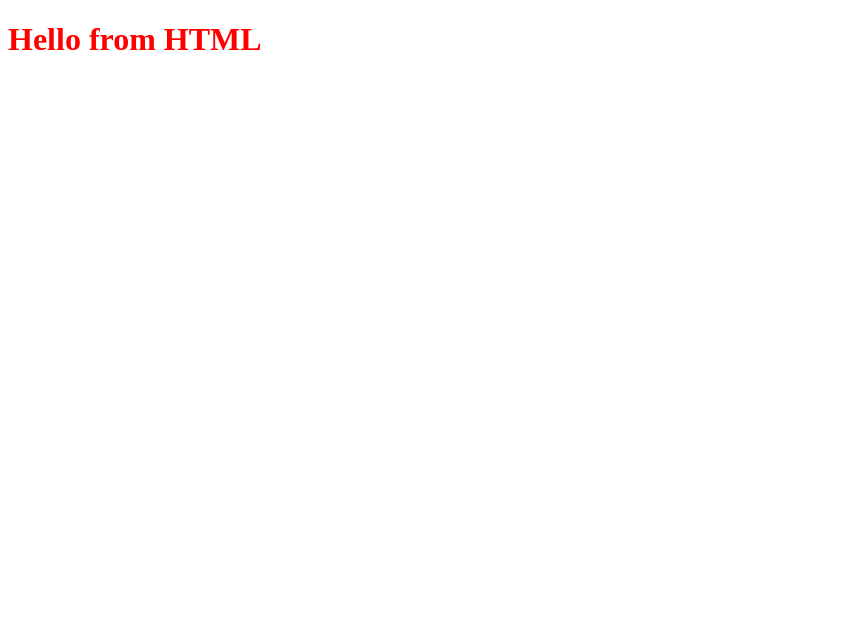
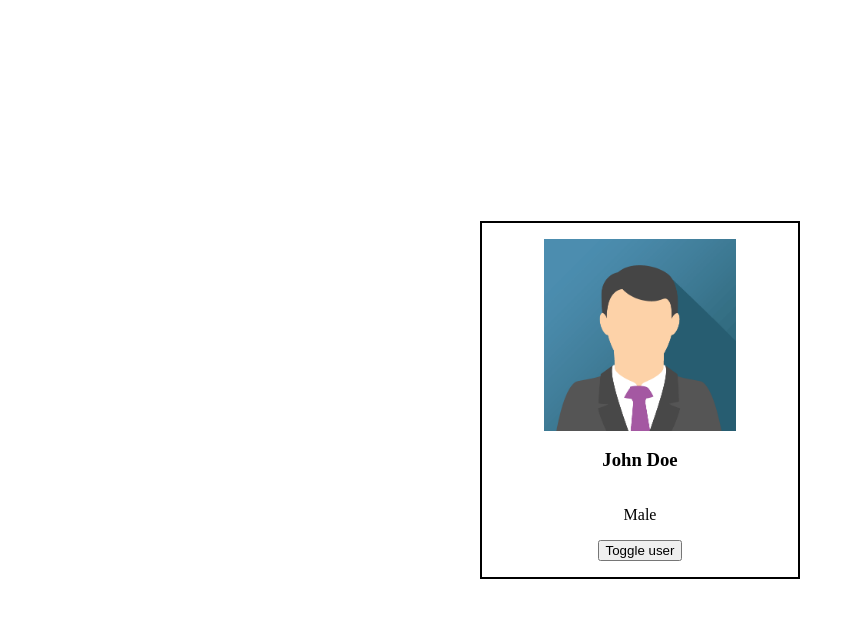
Before and after one commit to Mitansh-7/BI-Development-Workshop, a plain HTML site: page index.html in a window 1280 px wide. Shown: the whole page, without its empty margins (0-855 px from the left). Drawn offline with Linux system fonts and the light colour scheme.

Commit message:
added face card

```diff
--- a/index.css
+++ b/index.css
@@ -1,3 +1,27 @@
-h1{
-    color: red;
+* {
+    box-sizing: border-box;
 }
+
+body {
+    min-height: 100vh;
+    margin: 0;
+    display: grid;
+    place-items: center;
+    padding: 1rem;
+}
+
+.card {
+    width: min(100%, 20rem);
+    border: 2px solid black;
+    text-align: center;
+    display: flex;
+    flex-direction: column;
+    align-items: center;
+    padding: 1rem;
+}
+
+.card img {
+    width: 100%;
+    max-width: 12rem;
+    height: auto;
+}
--- a/index.html
+++ b/index.html
@@ -7,8 +7,13 @@
     <link rel="stylesheet" href="index.css">
 </head>
 <body>
-    <h1>Hello from HTML</h1>
-
+    <!-- <h1>Hello from HTML</h1> -->
+    <div class="card">
+        <img src="john.png" alt="John">
+        <h3>John Doe</h3>
+        <p>Male</p>
+        <button>Toggle user</button>
+    </div>
     <script src="index.js"></script>
 </body>
 </html>
--- a/index.js
+++ b/index.js
@@ -1 +1 @@
-alert("hello from JS");
+//alert("hello from JS");
```
Also changed, not shown: jane.png (added), john.png (added).
